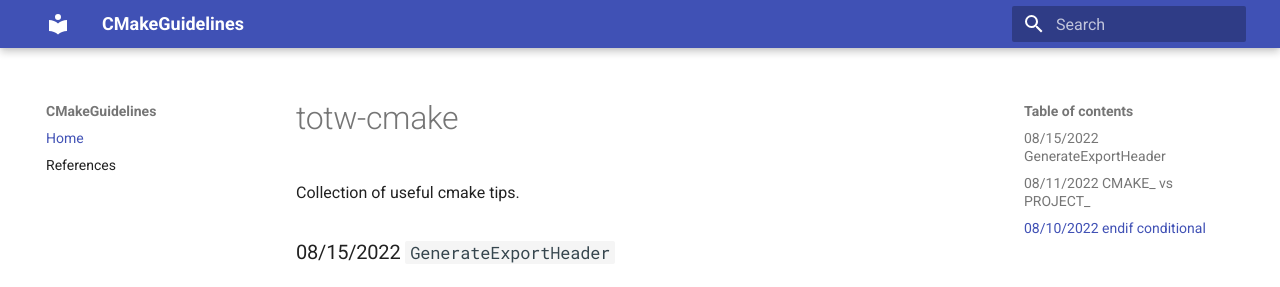
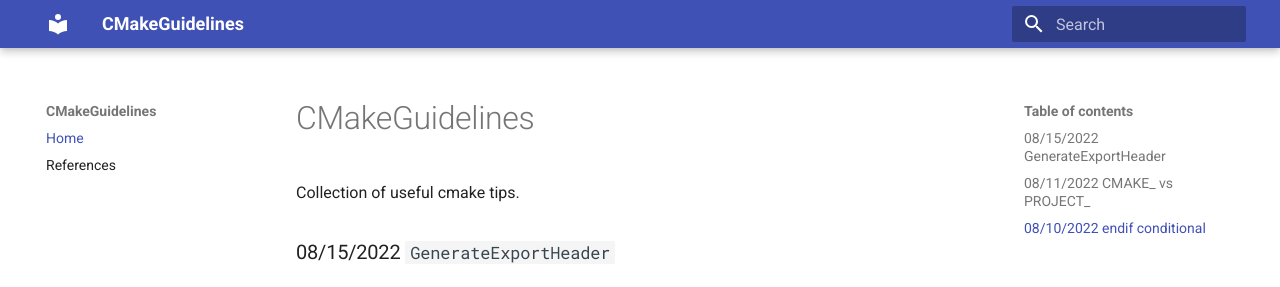
Before and after one commit to PickNikRobotics/CMakeGuidelines, an MkDocs documentation site: the page built from docs/index.md, in a window 1280 px wide and 1368 px high. Shown: the top 287 px of the window. Built offline with MkDocs 1.6.1 and Material for MkDocs 9.7.7, drawn with Linux system fonts in a browser that asks for light colours.

Commit message:
Update index.md

```diff
--- a/docs/index.md
+++ b/docs/index.md
@@ -1,4 +1,4 @@
-# totw-cmake
+# CMakeGuidelines
 Collection of useful cmake tips.
 
 ### 08/15/2022 `GenerateExportHeader`
```
